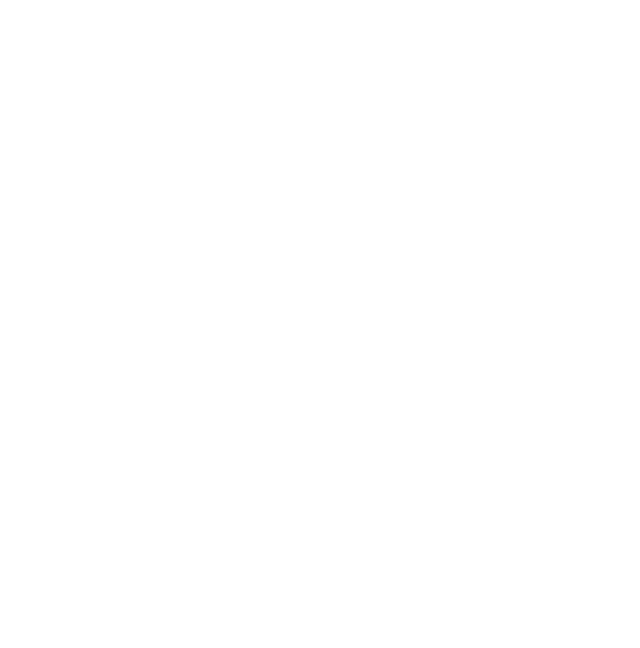
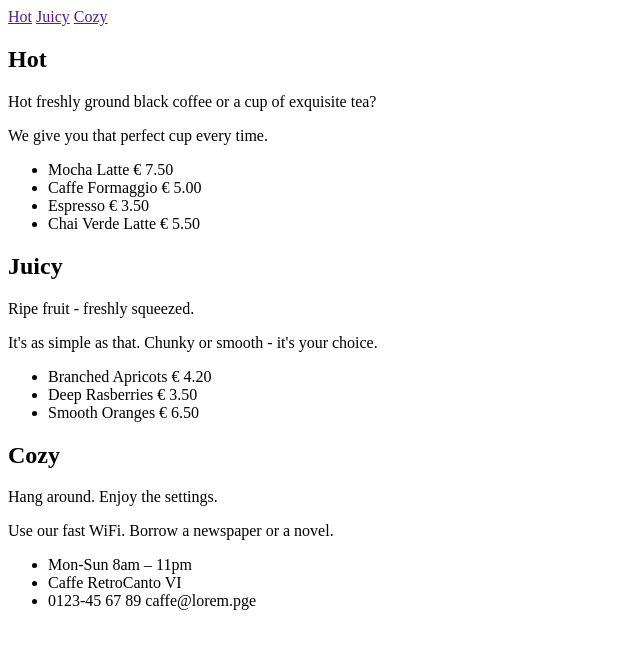
Before and after one commit to mikaelalundstrom/exercise-caffe-retro, a plain HTML site: page index.html in a window 1280 px wide. Shown: the whole page, without its empty margins (0-640 px from the left). Drawn offline with Linux system fonts and the light colour scheme.

Commit message:
created necessary html elements + added text

```diff
--- a/index.html
+++ b/index.html
@@ -1,10 +1,60 @@
 <!DOCTYPE html>
 <html lang="en">
+
 <head>
   <meta charset="UTF-8" />
   <meta name="viewport" content="width=device-width, initial-scale=1.0" />
   <link rel="stylesheet" href="index.css" />
   <title>Caffe Retro</title>
 </head>
-  <body></body>
+
+<body>
+
+  <header>
+    <nav>
+      <a href="">Hot</a>
+      <a href="">Juicy</a>
+      <a href="">Cozy</a>
+    </nav>
+  </header>
+
+  <main>
+    <section class="hot">
+      <h1>Hot</h1>
+      <p>Hot freshly ground black coffee or a cup of exquisite tea?</p>
+      <p>We give you that perfect cup every time.</p>
+      <ul>
+        <li>Mocha Latte <span>€ 7.50</span></li>
+        <li>Caffe Formaggio <span>€ 5.00</span></li>
+        <li>Espresso <span>€ 3.50</span></li>
+        <li>Chai Verde Latte <span>€ 5.50</span></li>
+      </ul>
+    </section>
+
+    <section class="juicy">
+      <h1>Juicy</h1>
+      <p>Ripe fruit - freshly squeezed.</p>
+      <p>It's as simple as that. Chunky or smooth - it's your choice.</p>
+      <ul>
+        <li>Branched Apricots <span>€ 4.20</span></li>
+        <li>Deep Rasberries <span>€ 3.50</span></li>
+        <li>Smooth Oranges <span>€ 6.50</span></li>
+      </ul>
+    </section>
+
+
+    <section class="cozy">
+      <h1>Cozy</h1>
+      <p>Hang around. Enjoy the settings.</p>
+      <p>Use our fast WiFi. Borrow a newspaper or a novel.</p>
+      <ul>
+        <li>Mon-Sun 8am <span>– 11pm</span></li>
+        <li>Caffe Retro<span>Canto VI</span></li>
+        <li>0123-45 67 89 <span>caffe@lorem.pge</span></li>
+      </ul>
+    </section>
+  </main>
+
+</body>
+
 </html>
```
Lines whose indentation alone changed are shown as unchanged.
